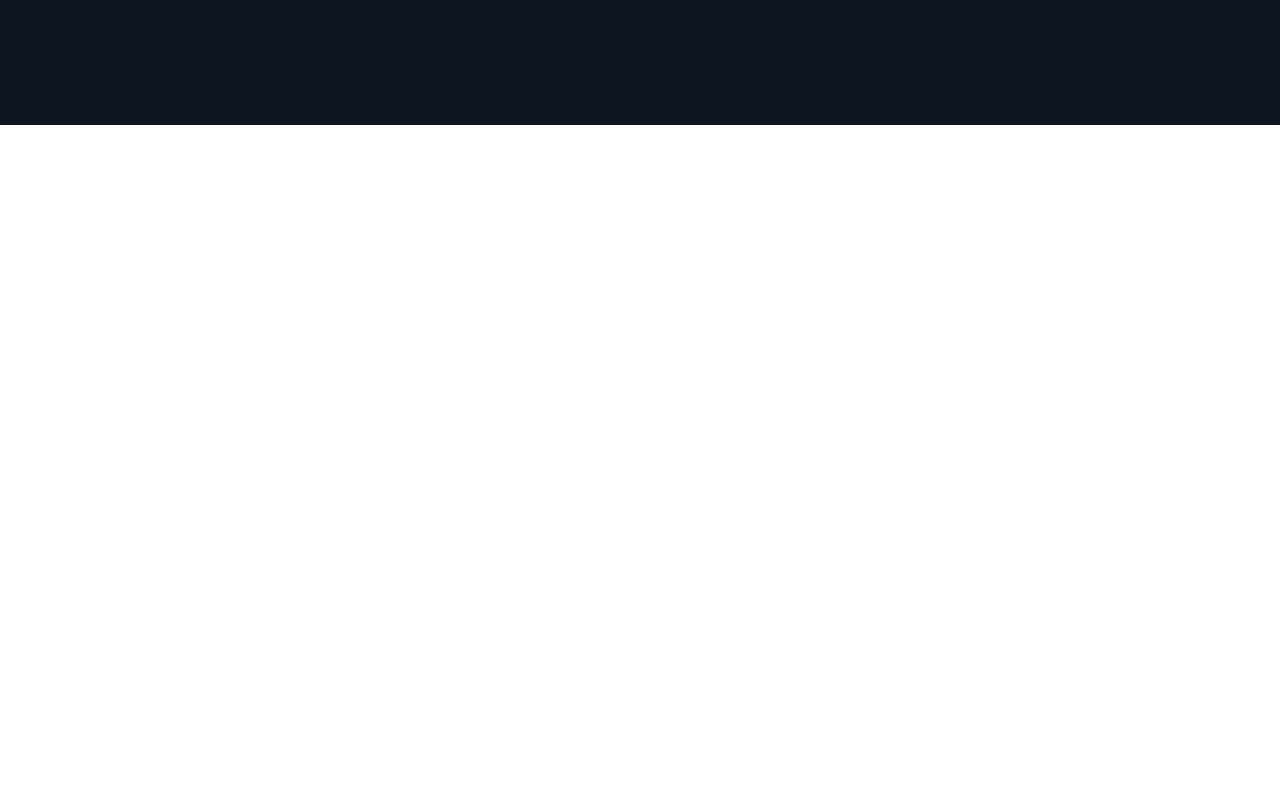
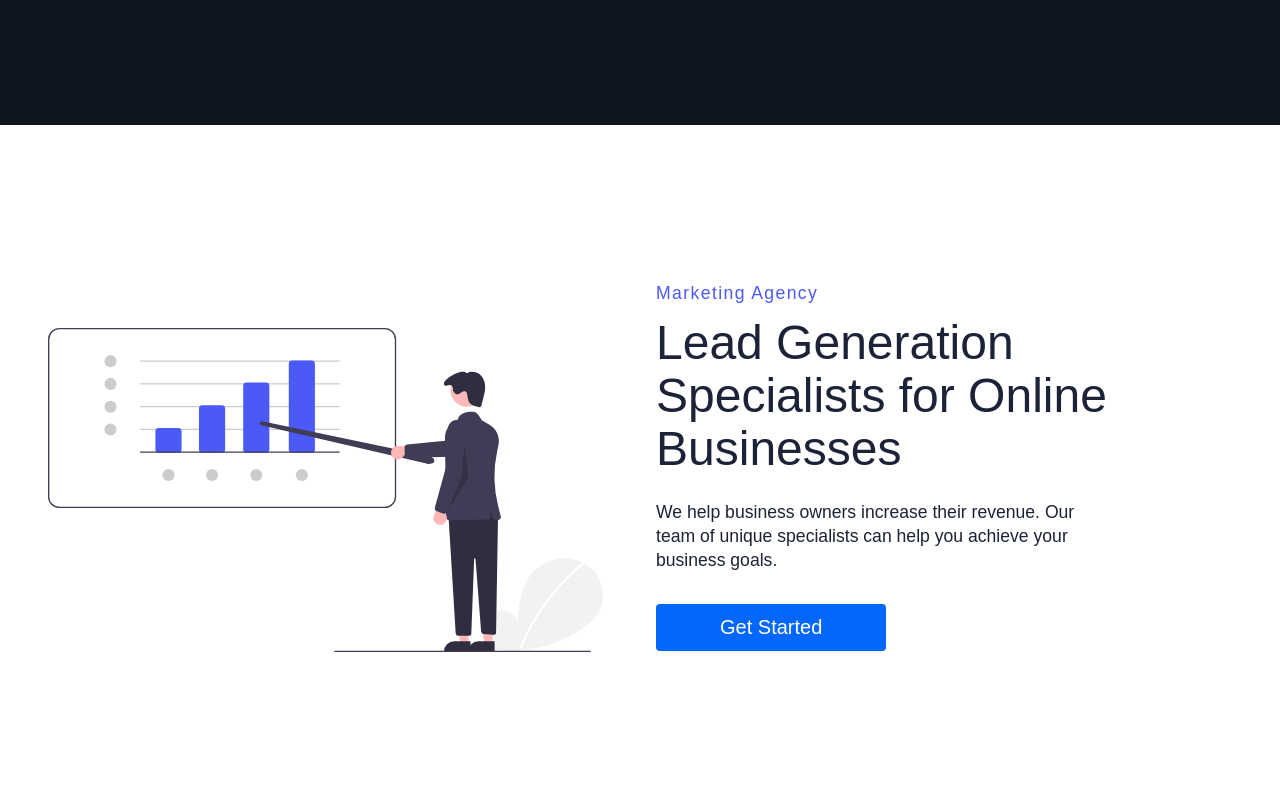
Before and after one commit to DemonDaddy22/Ultra, a React (Create React App) app: page / in a window 1280 px wide. Shown: the part 700-1500 px from the top of the page. Before the commit the page ends 825 px from the top, so only its background shows below. Built offline with nearby package versions, Linux system fonts and the light colour scheme.

Commit message:
Add multiple info sections

```diff
--- a/src/components/InfoSection/InfoSection.elements.js
+++ b/src/components/InfoSection/InfoSection.elements.js
@@ -19,11 +19,11 @@ export const InfoColumn = styled.div`
     padding: 0 1rem;
     flex: 1;
     max-width: 50%;
-    flex-basis: 50%;
-    @media screen and (max-width: 768px) {
+    @media only screen and (max-width: 992px) {
         max-width: 100%;
         flex-basis: 100%;
         display: flex;
+        align-items: center;
         justify-content: center;
     }
 `;
@@ -31,8 +31,11 @@ export const InfoColumn = styled.div`
 export const TextWrapper = styled.div`
     max-width: 540px;
     padding: 0 0 3.75rem;
-    @media only screen and (max-width: 768px) {
-        padding-bottom: 4rem;
+    @media only screen and (max-width: 992px) {
+        padding: 0 0 4rem 4rem;
+    }
+    @media only screen and (max-width: 600px) {
+        padding-left: 0;
     }
 `;
 
@@ -60,15 +63,27 @@ export const Subtitle = styled.div`
 `;
 
 export const ImgWrapper = styled.div`
+    margin-top: -1rem;
     max-width: 555px;
     display: flex;
     justify-content: ${({ start }) => start ? 'flex-start' : 'flex-end'};
+    @media only screen and (max-width: 992px) {
+        margin-top: 0;
+    }
 `;
 
 export const Img = styled.img`
     border: 0;
     padding-right: 0;
-    max-width: 100%;
     display: inline-block;
-    max-width: 500px;
+    max-height: 500px;
+    @media only screen and (max-width: 992px) {
+        max-width: 100%;
+    }
+    @media only screen and (max-width: 1080px) {
+        max-width: 90%;
+    }
+    @media only screen and (min-width: 1080px) {
+        max-width: 100%;
+    }
 `;
--- a/src/pages/Home/data.js
+++ b/src/pages/Home/data.js
@@ -1,4 +1,9 @@
-export const InfoSectionObj = {
+import InfoImage1 from '../../images/undraw_revenue_3osh.svg';
+import InfoImage2 from '../../images/undraw_Business_plan_re_0v81.svg';
+import InfoImage3 from '../../images/undraw_professor_8lrt.svg';
+import InfoImage4 from '../../images/undraw_informed_decision_p2lh.svg';
+
+export const InfoSectionObj1 = {
     lightBackground: false,
     imageFirst: false,
     lightSubHeading: true,
@@ -9,7 +14,55 @@ export const InfoSectionObj = {
     subtitle: 'We help business owners increase their revenue. Our team of unique specialists can help you achieve your business goals.',
     primary: true,
     buttonLabel: 'Get Started',
-    img: '',
-    alt: '',
+    img: InfoImage1,
+    alt: 'info image',
     start: false
 }
+
+export const InfoSectionObj2 = {
+    lightBackground: true,
+    imageFirst: true,
+    lightSubHeading: false,
+    subHeading: 'Marketing Agency',
+    lightHeading: false,
+    heading: 'Lead Generation Specialists for Online Businesses',
+    lightSubtitle: false,
+    subtitle: 'We help business owners increase their revenue. Our team of unique specialists can help you achieve your business goals.',
+    primary: false,
+    buttonLabel: 'Get Started',
+    img: InfoImage2,
+    alt: 'info image',
+    start: true
+}
+
+export const InfoSectionObj3 = {
+    lightBackground: false,
+    imageFirst: false,
+    lightSubHeading: true,
+    subHeading: 'Marketing Agency',
+    lightHeading: true,
+    heading: 'Lead Generation Specialists for Online Businesses',
+    lightSubtitle: true,
+    subtitle: 'We help business owners increase their revenue. Our team of unique specialists can help you achieve your business goals.',
+    primary: true,
+    buttonLabel: 'Get Started',
+    img: InfoImage3,
+    alt: 'info image',
+    start: false
+}
+
+export const InfoSectionObj4 = {
+    lightBackground: true,
+    imageFirst: true,
+    lightSubHeading: false,
+    subHeading: 'Marketing Agency',
+    lightHeading: false,
+    heading: 'Lead Generation Specialists for Online Businesses',
+    lightSubtitle: false,
+    subtitle: 'We help business owners increase their revenue. Our team of unique specialists can help you achieve your business goals.',
+    primary: false,
+    buttonLabel: 'Get Started',
+    img: InfoImage4,
+    alt: 'info image',
+    start: true
+}
--- a/src/pages/Home/index.js
+++ b/src/pages/Home/index.js
@@ -1,8 +1,13 @@
 import { InfoSection } from '../../components';
-import { InfoSectionObj } from './data';
+import { InfoSectionObj1, InfoSectionObj2, InfoSectionObj3, InfoSectionObj4 } from './data';
 
 const H0me = () => {
-    return <InfoSection {...InfoSectionObj}></InfoSection>;
+    return <>
+        <InfoSection {...InfoSectionObj1}></InfoSection>
+        <InfoSection {...InfoSectionObj2}></InfoSection>
+        <InfoSection {...InfoSectionObj3}></InfoSection>
+        <InfoSection {...InfoSectionObj4}></InfoSection>
+    </>;
 }
 
 export default H0me;
```
Also changed, not shown: 1 other file (tests, documents, lock files or other folders).
